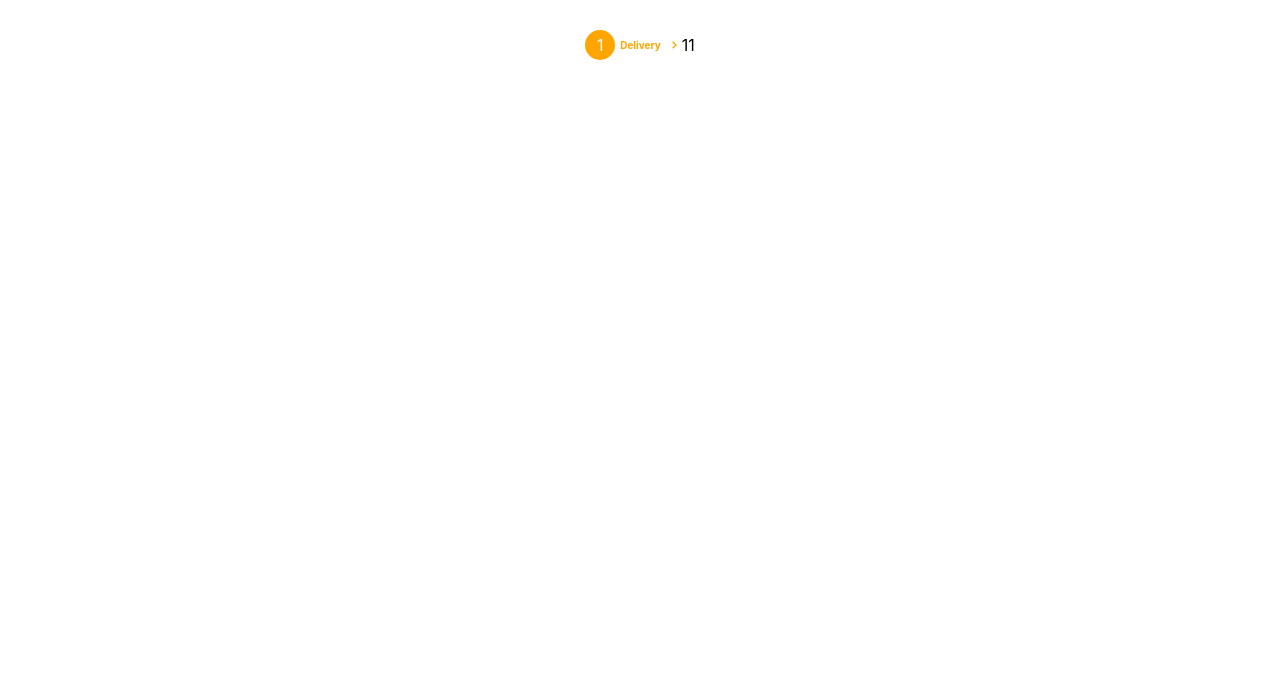
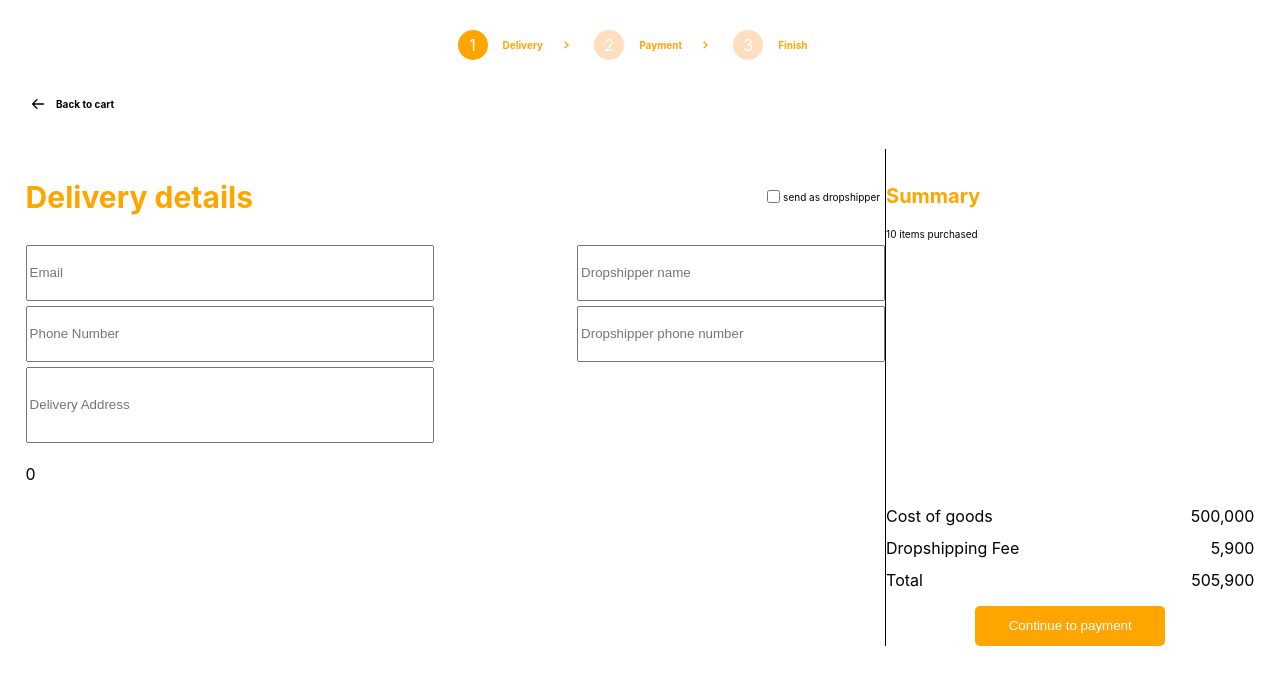
Before and after one commit to AkbarZul/Jakmall-test, a React (Create React App) app: page / in a window 1280 px wide. Shown: the top 684 px of the page. Built offline with nearby package versions, Linux system fonts and the light colour scheme.

Commit message:
Delivery page static

```diff
--- a/package.json
+++ b/package.json
@@ -10,6 +10,7 @@
     "react-dom": "^17.0.2",
     "react-hook-form": "^7.17.4",
     "react-icons": "^4.3.1",
+    "react-router-dom": "^5.3.0",
     "react-scripts": "4.0.3",
     "styled-components": "^5.3.1",
     "web-vitals": "^1.0.1"
--- a/src/App.js
+++ b/src/App.js
@@ -1,11 +1,11 @@
 import logo from './logo.svg';
 import './App.css';
-import Breadcrumb from './components/Breadcrumb';
+import {Breadcrumb} from './components';
 
 function App() {
   return (
     <div className="App">
-      <Breadcrumb primary='1' />
+      <Breadcrumb />
     </div>
   );
 }
--- /dev/null
+++ b/src/components/Back/index.js
@@ -0,0 +1,26 @@
+import React from "react";
+import styled from "styled-components";
+import { BiArrowBack } from "react-icons/bi";
+
+const Back = (props) => {
+    const {title} = props;
+  const Wrapper = styled.section`
+    display: flex;
+    align-items: center;
+    margin: 30px;
+  `;
+  const Title = styled.h1`
+    font-size: 10px;
+    margin-left: 10px;
+  `;
+  return (
+    <>
+      <Wrapper>
+        <BiArrowBack />
+        <Title>{title}</Title>
+      </Wrapper>
+    </>
+  );
+};
+
+export default Back;
--- a/src/components/Breadcrumb/index.js
+++ b/src/components/Breadcrumb/index.js
@@ -4,7 +4,7 @@ import { BiChevronRight } from "react-icons/bi";
 
 const Breadcrumb = (props) => {
   const { primary } = props;
-  console.log("ini", primary);
+  // console.log("ini", primary);
   const Wrapper = styled.section`
     display: flex;
     justify-content: center;
@@ -16,7 +16,7 @@ const Breadcrumb = (props) => {
     height: 30px;
     border-radius: 50%;
     color: white;
-    background: ${primary !== undefined ? "orange" : "white"};
+    background: orange;
     display: flex;
     align-items: center;
     justify-content: center;
@@ -24,16 +24,23 @@ const Breadcrumb = (props) => {
   const Title = styled.h1`
     font-size: 10px;
     color: orange;
-    margin: 0 5px 0 5px;
+    margin: 0 15px 0 15px;
   `;
+  const SecondCircle = styled(Circle)`
+  background: #fedebe;
+  margin-left: 20px
+  `
   return (
     <>
       <Wrapper>
         <Circle>1</Circle>
         <Title>Delivery</Title>
         <BiChevronRight color="orange" />
-        <div>1</div>
-        <div>1</div>
+        <SecondCircle>2</SecondCircle>
+        <Title>Payment</Title>
+        <BiChevronRight color="orange" />
+        <SecondCircle>3</SecondCircle>
+        <Title>Finish</Title>
       </Wrapper>
     </>
   );
--- /dev/null
+++ b/src/components/index.js
@@ -0,0 +1,8 @@
+import Breadcrumb from './Breadcrumb';
+import Back from './Back';
+
+
+export {
+    Breadcrumb,
+    Back,
+}
--- a/src/index.js
+++ b/src/index.js
@@ -1,12 +1,12 @@
 import React from 'react';
 import ReactDOM from 'react-dom';
 import './index.css';
-import App from './App';
+import Router from './pages/Router';
 import reportWebVitals from './reportWebVitals';
 
 ReactDOM.render(
   <React.StrictMode>
-    <App />
+    <Router />
   </React.StrictMode>,
   document.getElementById('root')
 );
--- /dev/null
+++ b/src/pages/Delivery/delivery.css
@@ -0,0 +1,61 @@
+.delivery {
+    display: flex;
+    flex-direction: row;
+    padding: 0 2% 0 2%;
+}
+
+.delivery__left {
+    width: 70%;
+    border-right: 1px solid black;
+}
+
+.delivery__left-up {
+    display: flex;
+    align-items: center;
+    justify-content: space-between;
+}
+
+.delivery__left-text-up {
+    font-size: 30px;
+    font-weight: bold;
+    color: orange;
+}
+
+.delivery__left-container {
+    display: flex;
+    align-items: center;
+    padding: 5px;
+}
+
+.delivery__left-text-container {
+   font-size: 10px;
+}
+
+.delivery__left-down {
+    display: flex;
+    flex-direction: column;
+}
+
+.delivery__left-input-down {
+    width: 400px;
+    height: 50px;
+    outline: none;
+    margin-bottom: 5px;
+}
+
+.delivery__right {
+    /* background: red; */
+    width: 30%;
+}
+
+.delivery__right-text-up {
+    font-size: 20px;
+    font-weight: bold;
+    color: orange;
+    margin-top: 35px;
+}
+
+.delivery__right-subtext-up {
+    font-size: 10px;
+    /* margin-top: 3px; */
+}
--- /dev/null
+++ b/src/pages/Delivery/index.js
@@ -0,0 +1,69 @@
+import React, { useState } from "react";
+import { Breadcrumb, Back } from "../../components";
+import { BiArrowBack } from "react-icons/bi";
+import { useForm } from "react-hook-form";
+
+import "./delivery.css";
+
+const Delivery = () => {
+  const [checkbox, setCheckbox] = useState(false);
+  const [address, setAddress] = useState('')
+  console.log('ini check', checkbox)
+  return (
+    <>
+      <Breadcrumb />
+      <Back title="Back to cart" />
+      <div className="delivery">
+        <div className="delivery__left">
+          <div className="delivery__left-up">
+            <p className='delivery__left-text-up'>Delivery details</p>
+            <div className="delivery__left-container">
+              <input
+                type="checkbox"
+                onChange={() => {
+                  setCheckbox(!checkbox);
+                }}
+              />
+              <p className='delivery__left-text-container'>send as dropshipper</p>
+            </div>
+          </div>
+         <div style={{display: 'flex', flexDirection: 'row', justifyContent: 'space-between'}}>
+          <div className='delivery__left-down'>
+          <input placeholder='Email' className='delivery__left-input-down' />
+          <input placeholder='Phone Number' className='delivery__left-input-down'/>
+          <input placeholder='Delivery Address' className='delivery__left-input-down' style={{height: '70px'}} onChange={(e) => setAddress(e.target.value)} />
+          <p>{address.length}</p>
+          <p>{address}</p>
+          </div>
+          <div style={{display: 'flex', flexDirection: 'column'}}>
+            <input placeholder='Dropshipper name' className='delivery__left-input-down' style={{width: '300px'}} />
+            <input placeholder='Dropshipper phone number' className='delivery__left-input-down' style={{width: '300px'}} />
+          </div>
+         </div>
+
+        </div>
+        <div className="delivery__right">
+        <p className='delivery__right-text-up'>Summary</p>
+        <p className='delivery__right-subtext-up'>10 items purchased</p>
+        <div style={{display: 'flex', flexDirection: 'row', justifyContent: 'space-between', marginTop: '250px'}}>
+          <p>Cost of goods</p>
+          <p>500,000</p>
+        </div>
+        <div style={{display: 'flex', flexDirection: 'row', justifyContent: 'space-between', marginTop: '-20px'}}>
+          <p>Dropshipping Fee</p>
+          <p>5,900</p>
+        </div>
+        <div style={{display: 'flex', flexDirection: 'row', justifyContent: 'space-between', marginTop: '-20px'}}>
+          <p>Total</p>
+          <p>505,900</p>
+        </div>
+        <div style={{display: 'flex', justifyContent: 'center'}}>
+        <button style={{width: '190px', height: '40px', background: 'orange', color: 'white', borderRadius: '5px', border: 'none'}}>Continue to payment</button>
+        </div>
+        </div>
+      </div>
+    </>
+  );
+};
+
+export default Delivery;
--- /dev/null
+++ b/src/pages/Router.js
@@ -0,0 +1,14 @@
+import React from 'react'
+import { BrowserRouter, Route } from 'react-router-dom';
+
+import Delivery from './Delivery';
+
+const Router = () => {
+    return (
+        <BrowserRouter>
+            <Route path="/" exact component={Delivery} />
+        </BrowserRouter>
+    )
+}
+
+export default Router
```
Also changed, not shown: 1 other file (tests, documents, lock files or other folders).
